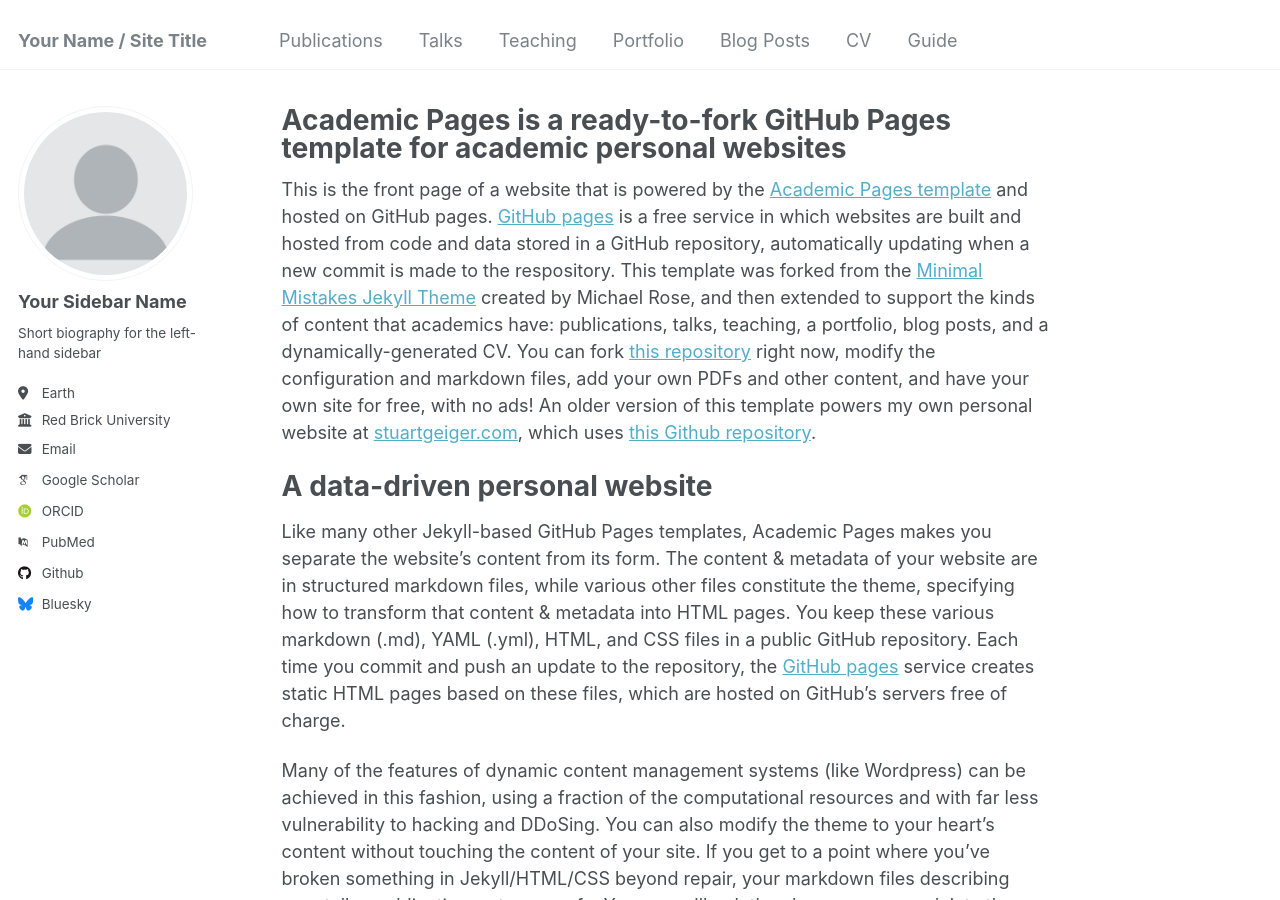
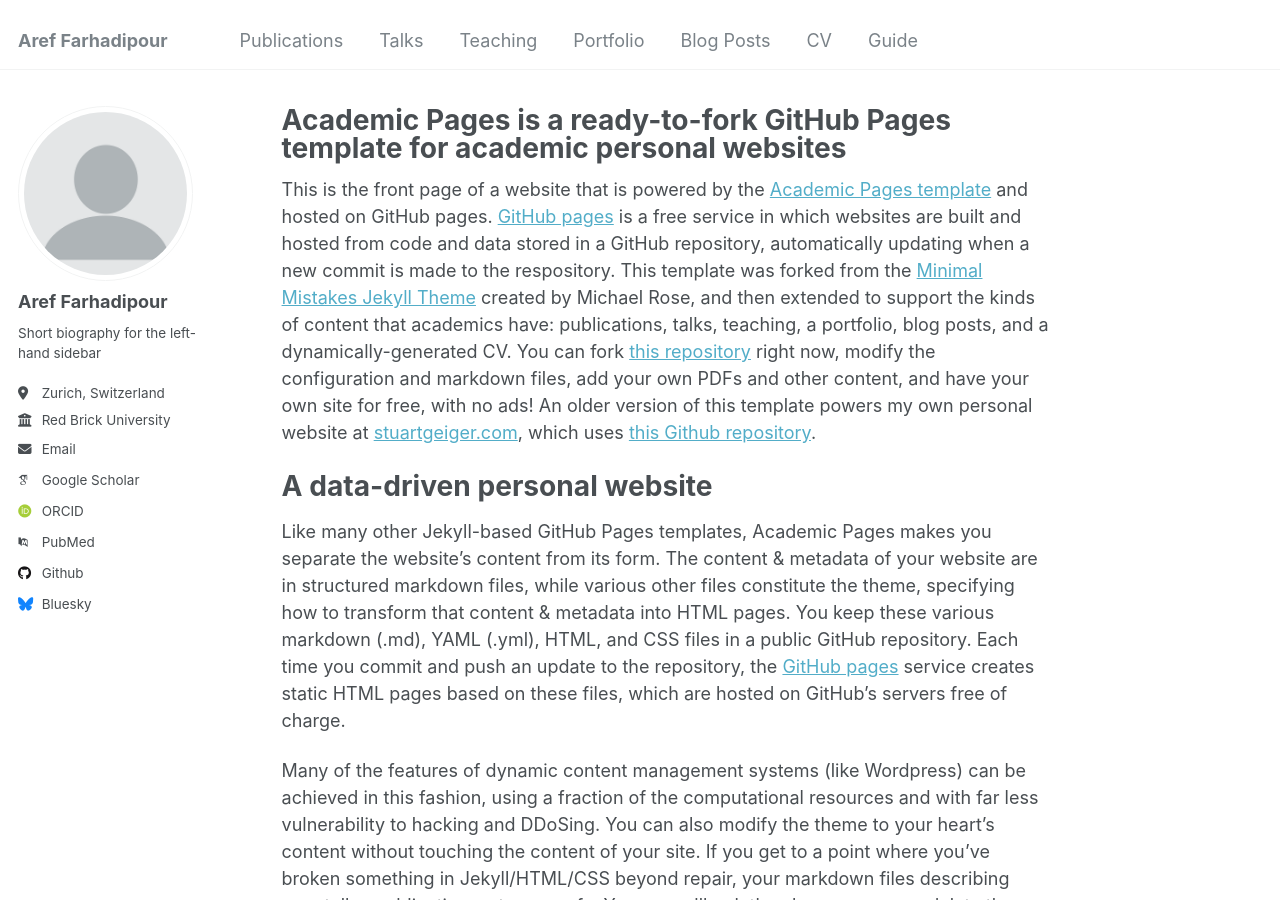
Before and after one commit to areffarhadi/areffarhadi.github.io, a Jekyll site: the page built from _pages/about.md, in a window 1280 px wide and 900 px high. Built offline with Jekyll 4.4.1, drawn with Linux system fonts in a browser that asks for light colours; some web fonts are replaced.

Commit message:
Update _config.yml

```diff
--- a/_config.yml
+++ b/_config.yml
@@ -8,7 +8,7 @@
 
 # Basic Site Settings
 locale                   : "en-US"
-title                    : "Your Name / Site Title"
+title                    : "Aref Farhadipour"
 title_separator          : "-"
 name                     : &name "Your Name"
 description              : &description "personal description"
@@ -22,19 +22,19 @@ repository               : "academicpages/academicpages.github.io"
 author:
   # Biographic information
   avatar           : "profile.png"
-  name             : "Your Sidebar Name"
+  name             : "Aref Farhadipour"
   pronouns         : # example: "she/her"
   bio              : "Short biography for the left-hand sidebar"
-  location         : "Earth"
+  location         : "Zurich, Switzerland"
   employer         : "Red Brick University"
   uri              : # URL
   email            : "none@example.org"
 
   # Academic websites
   arxiv            : # URL - Update with the correct link to your profile
-  googlescholar    : "https://scholar.google.com/citations?user=PS_CX0AAAAAJ"
+  googlescholar    : "https://scholar.google.com/citations?user=tPoK5p8AAAAJ&hl=en"
   impactstory      : # URL
-  orcid            : "http://orcid.org/yourorcidurl"
+  orcid            : "https://orcid.org/0000-0002-3447-4330"
   semantic         : # URL
   pubmed           : "https://www.ncbi.nlm.nih.gov/pubmed/?term=john+snow"
   researchgate     : # URL
@@ -43,7 +43,7 @@ author:
   bitbucket        : # Username - Update with your username on the site
   codepen          : # Username
   dribbble         : # Username
-  github           : "academicpages"
+  github           : "https://github.com/areffarhadi"
   kaggle           : # Username
   stackoverflow    : # User number or user number and name (i.e., use "1" or "1/jeff-atwood")
 
@@ -65,7 +65,7 @@ author:
   steam            : # Username
   telegram         : # URL
   tumblr           : # Username
-  twitter          : # Username for X / Twitter
+  twitter          : # areffreeman
   vine             : # Username
   weibo            : # Username
   wikipedia        : # Username
```
